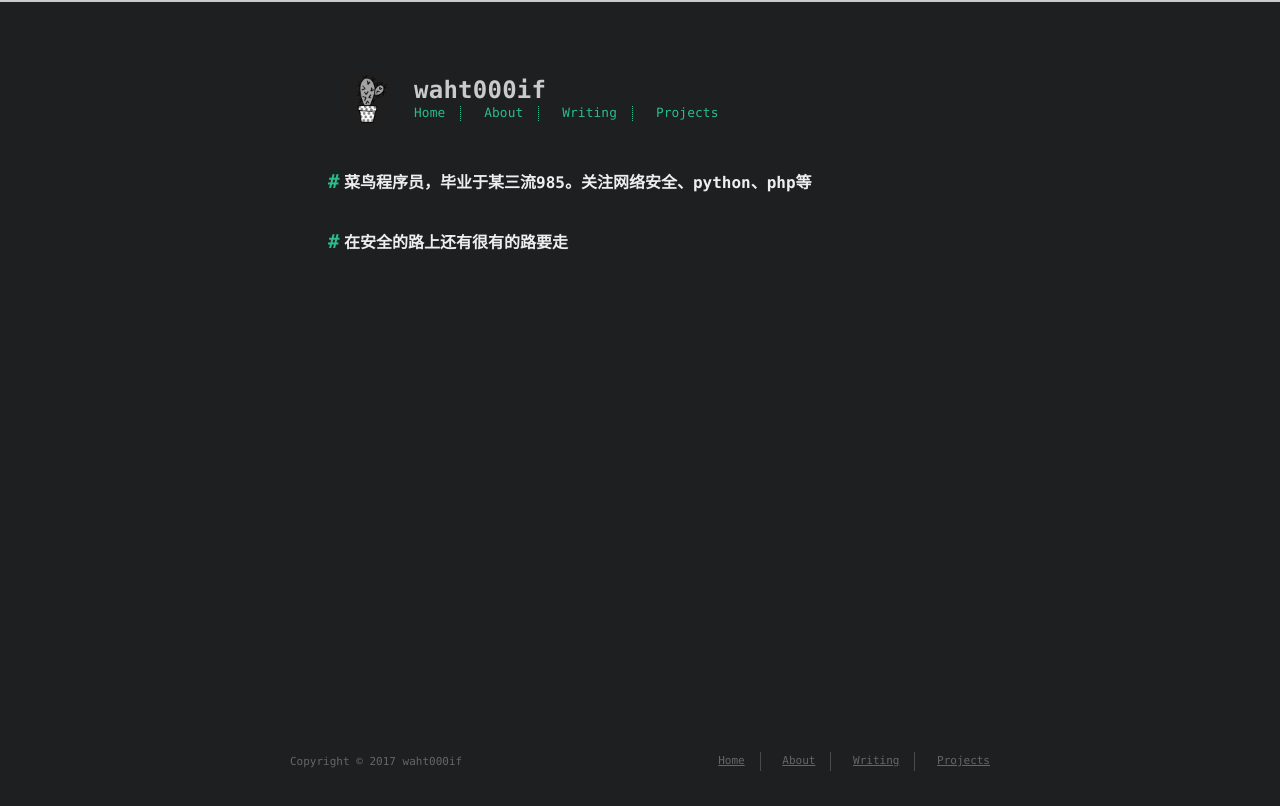
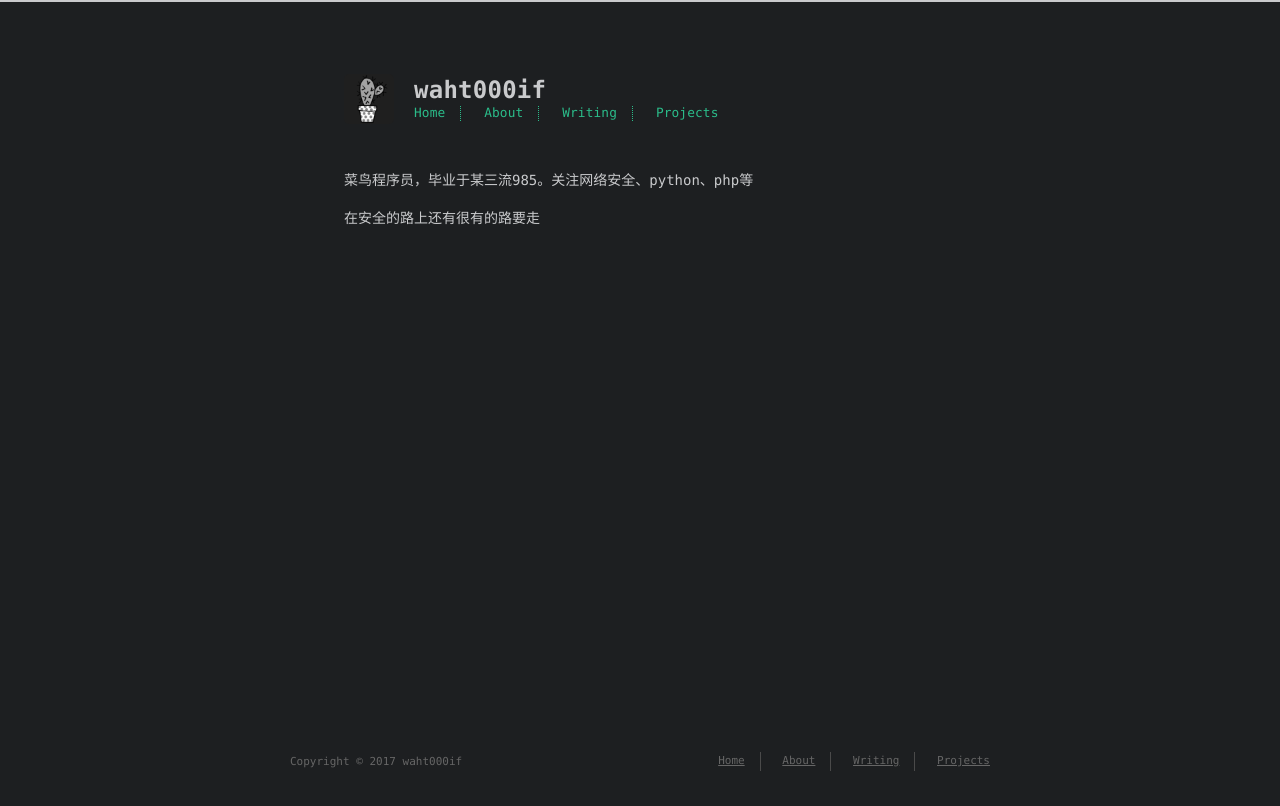
Before and after one commit to wha000tif/wha000tif.github.io, a plain HTML site: page about/index.html in a window 1280 px wide. Drawn offline with Linux system fonts and the light colour scheme; a web font is replaced by a local one.

Commit message:
Site updated: 2017-07-19 19:07:06

```diff
--- a/about/index.html
+++ b/about/index.html
@@ -6,17 +6,17 @@
     <meta http-equiv="X-UA-Compatible" content="IE=edge">
     <meta name="HandheldFriendly" content="True">
     <meta name="viewport" content="width=device-width, initial-scale=1, maximum-scale=1" />
-    <meta name="description" content="菜鸟程序员，毕业于某三流985。关注网络安全、python、php等在安全的路上还有很有的路要走">
+    <meta name="description" content="菜鸟程序员，毕业于某三流985。关注网络安全、python、php等  在安全的路上还有很有的路要走">
 <meta property="og:type" content="website">
 <meta property="og:title" content="&#39;about&#39;">
 <meta property="og:url" content="http://yoursite.com/about/index.html">
 <meta property="og:site_name" content="waht000if">
-<meta property="og:description" content="菜鸟程序员，毕业于某三流985。关注网络安全、python、php等在安全的路上还有很有的路要走">
+<meta property="og:description" content="菜鸟程序员，毕业于某三流985。关注网络安全、python、php等  在安全的路上还有很有的路要走">
 <meta property="og:locale" content="zh-Hans">
-<meta property="og:updated_time" content="2017-07-19T11:05:10.447Z">
+<meta property="og:updated_time" content="2017-07-19T11:06:56.920Z">
 <meta name="twitter:card" content="summary">
 <meta name="twitter:title" content="&#39;about&#39;">
-<meta name="twitter:description" content="菜鸟程序员，毕业于某三流985。关注网络安全、python、php等在安全的路上还有很有的路要走">
+<meta name="twitter:description" content="菜鸟程序员，毕业于某三流985。关注网络安全、python、php等  在安全的路上还有很有的路要走">
 
 
 
@@ -84,7 +84,9 @@
 
 
   <div class="content" itemprop="articleBody">
-    <h2 id="菜鸟程序员，毕业于某三流985。关注网络安全、python、php等"><a href="#菜鸟程序员，毕业于某三流985。关注网络安全、python、php等" class="headerlink" title="菜鸟程序员，毕业于某三流985。关注网络安全、python、php等"></a>菜鸟程序员，毕业于某三流985。关注网络安全、python、php等</h2><h2 id="在安全的路上还有很有的路要走"><a href="#在安全的路上还有很有的路要走" class="headerlink" title="在安全的路上还有很有的路要走"></a>在安全的路上还有很有的路要走</h2>
+    <p>菜鸟程序员，毕业于某三流985。关注网络安全、python、php等</p>
+<p> 在安全的路上还有很有的路要走</p>
+
   </div>
 </article>
 
```
